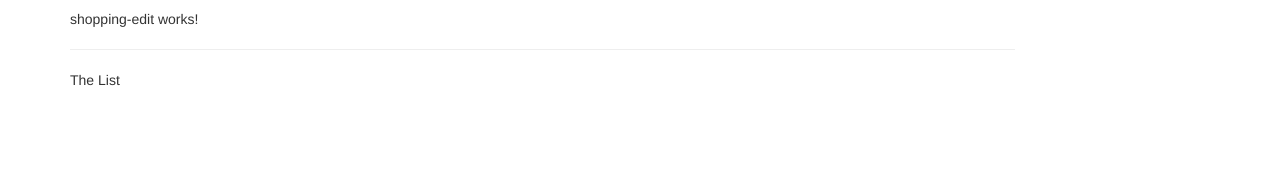
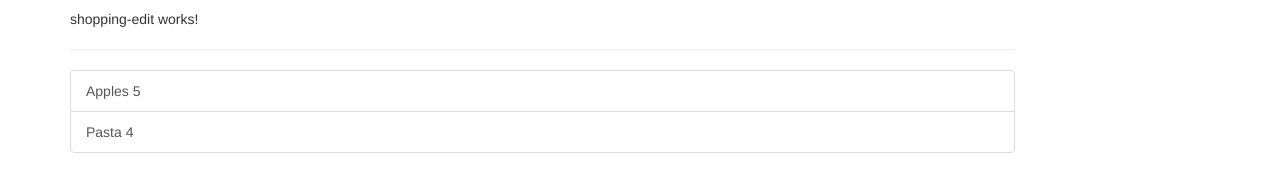
Before and after one commit to gnappo1/Angular-Recipe-App, an Angular app: page / in a window 1280 px wide. Shown: the part 302-494 px from the top of the page. Built offline with nearby package versions, Linux system fonts and the light colour scheme.

Commit message:
Created Ingredient model in shared folder because it is shared among multiple components. Imported Ingredient into recipe-list.component.ts and defined recipes array. Used ngFor to loop through the ingredients array outputting the data.

```diff
--- a/src/app/shopping-list/shopping-list.component.html
+++ b/src/app/shopping-list/shopping-list.component.html
@@ -2,6 +2,8 @@
   <div class="col-xs-10">
     <app-shopping-edit></app-shopping-edit>
     <hr>
-    <p>The List</p>
+    <ul class="list-group">
+      <a class="list-group-item" style="cursor: pointer;" *ngFor="let ingredient of ingredients">{{ingredient.name}} {{ingredient.amount}}</a>
+    </ul>
   </div>
 </div>
--- a/src/app/shopping-list/shopping-list.component.ts
+++ b/src/app/shopping-list/shopping-list.component.ts
@@ -1,12 +1,15 @@
 import { Component, OnInit } from '@angular/core';
-
+import { Ingredient } from '../shared/ingredient.model';
 @Component({
   selector: 'app-shopping-list',
   templateUrl: './shopping-list.component.html',
   styleUrls: ['./shopping-list.component.css']
 })
 export class ShoppingListComponent implements OnInit {
-
+  ingredients: Ingredient[] = [
+    new Ingredient('Apples', 5),
+    new Ingredient('Pasta', 4)
+  ];
   constructor() { }
 
   ngOnInit() {
```
Also changed, not shown: src/app/shared/ingredient.model.ts (added, +17 -0 lines).
